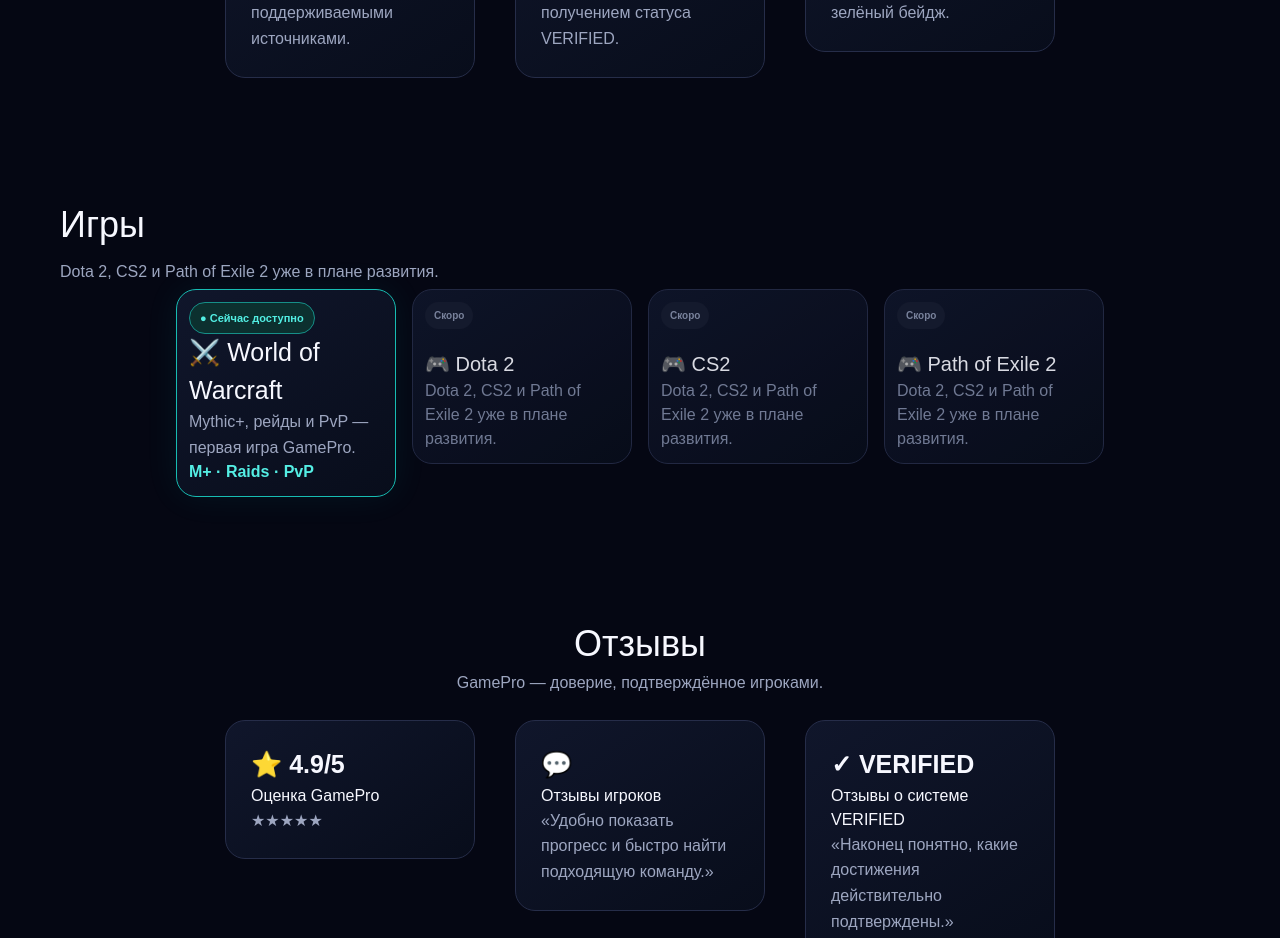
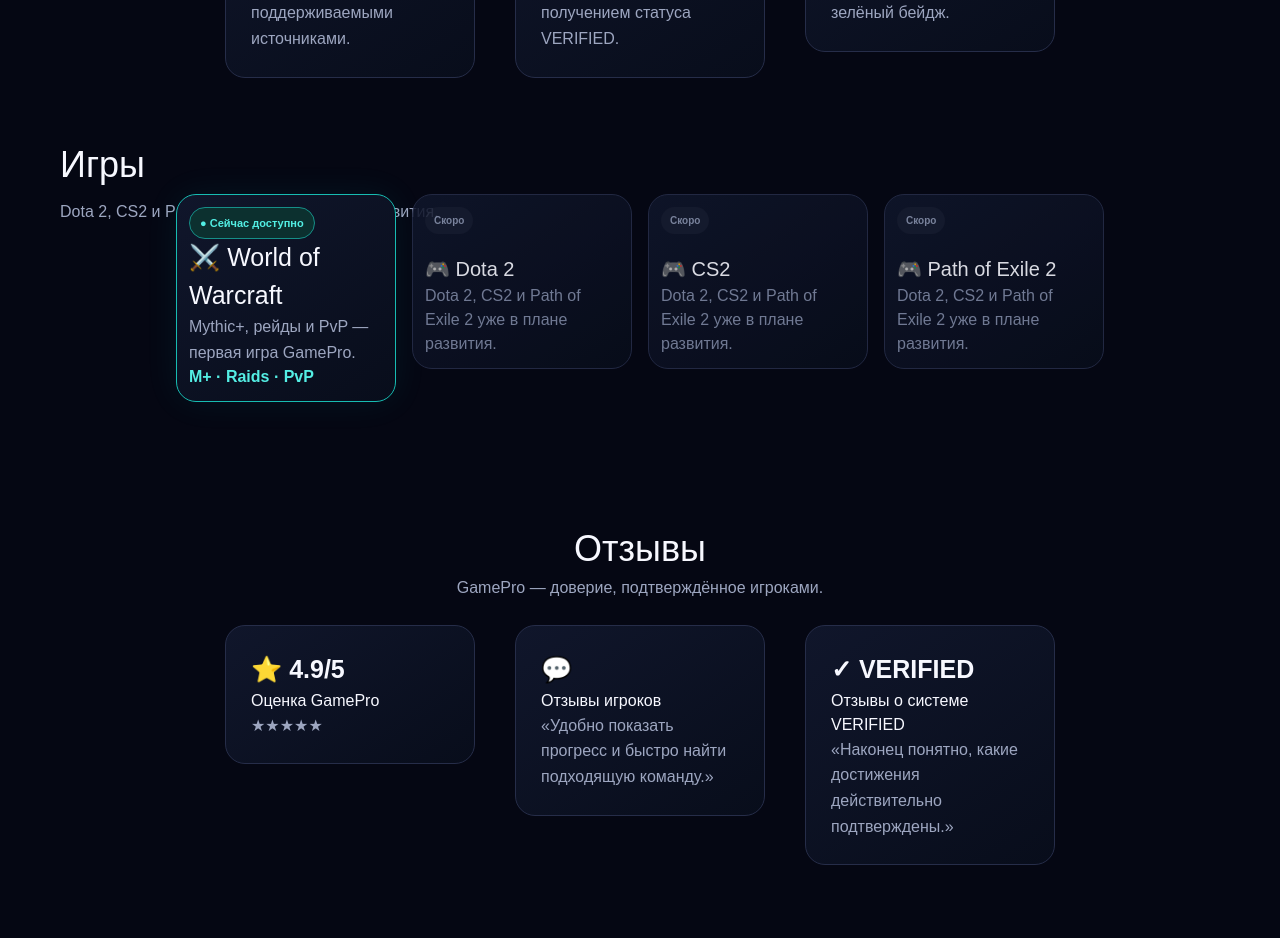
Before and after one commit to vesttrading/gamepro-market, a Next.js app: page / in a window 1280 px wide. Shown: the part 2280-3218 px from the top of the page. Built offline with nearby package versions, Linux system fonts and the light colour scheme; no server answers.

Commit message:
Adjust game section padding and margin for layout

```diff
--- a/app/globals.css
+++ b/app/globals.css
@@ -277,7 +277,11 @@ main h2 + p + div > div {
     max-width: 200px !important;
 }
 
-/* 1. Находим секцию игр и поднимаем карточки выше */
+/* 1. Сжимаем секцию и принудительно поднимаем карточки игр еще выше */
+section#games {
+    padding-top: 0px !important; /* Убираем пустую зону сверху всей секции */
+}
+
 section#games div[class*="gameGrid"] {
     display: flex !important;
     flex-direction: row !important;
@@ -285,10 +289,10 @@ section#games div[class*="gameGrid"] {
     align-items: flex-start !important;
     flex-wrap: wrap !important;
     gap: 16px !important;
-    margin-top: -20px !important; /* Эта строчка принудительно поднимет карточки вверх */
+    margin-top: -55px !important; /* Было -20px, сделали -55px, чтобы поднять сильнее */
 }
 
-/* 2. Делаем каждую карточку игры узкой и сжимаем отступы */
+/* 2. Параметры самих карточек (оставляем без изменений) */
 section#games div[class*="gameGrid"] > div {
     flex: 1 !important;
     max-width: 220px !important;
```
